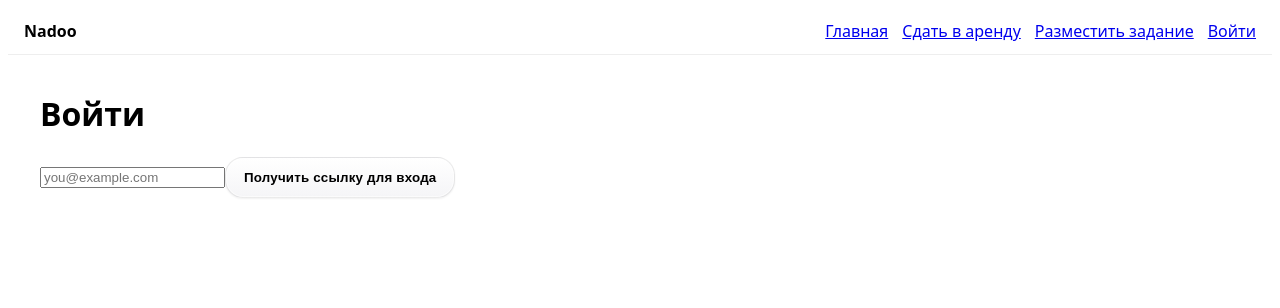
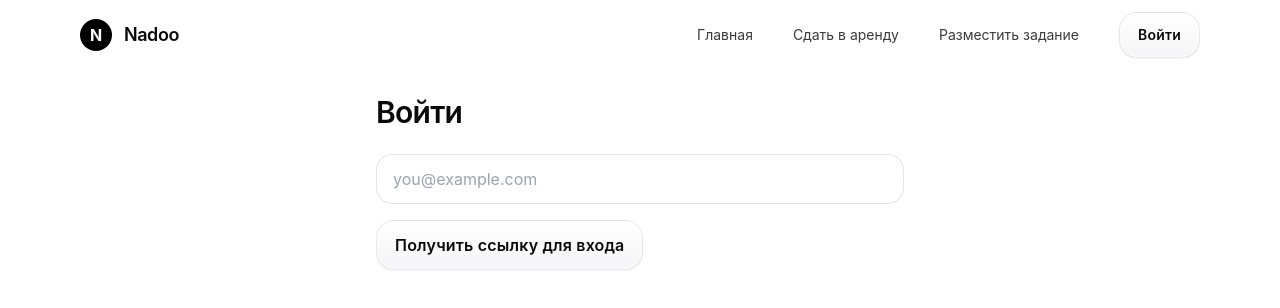
Before and after one commit to mihailgybkin-dot/Nadoo, a Next.js app: page /login in a window 1280 px wide. Shown: the top 308 px of the page. Built offline with nearby package versions, Linux system fonts and the light colour scheme; no server answers.

Commit message:
Update layout.tsx

```diff
--- a/app/layout.tsx
+++ b/app/layout.tsx
@@ -1,23 +1,14 @@
-// app/layout.tsx
+import './globals.css';
+import Header from '@/components/Header';
+
 export const metadata = { title: 'Nadoo' };
 
 export default function RootLayout({ children }: { children: React.ReactNode }) {
   return (
     <html lang="ru">
-      <body style={{ fontFamily: 'system-ui, -apple-system, Segoe UI, Roboto, sans-serif' }}>
-        <header style={{
-          display: 'flex', justifyContent: 'space-between', alignItems: 'center',
-          padding: '12px 16px', borderBottom: '1px solid #eee'
-        }}>
-          <div style={{ fontWeight: 700 }}>Nadoo</div>
-          <nav style={{ display: 'flex', gap: 14 }}>
-            <a href="/">Главная</a>
-            <a href="/post-item">Сдать в аренду</a>
-            <a href="/post-task">Разместить задание</a>
-            <a href="/login">Войти</a>
-          </nav>
-        </header>
-        <main style={{ maxWidth: 1200, margin: '0 auto', padding: 16 }}>{children}</main>
+      <body>
+        <Header />
+        {children}
       </body>
     </html>
   );
```
